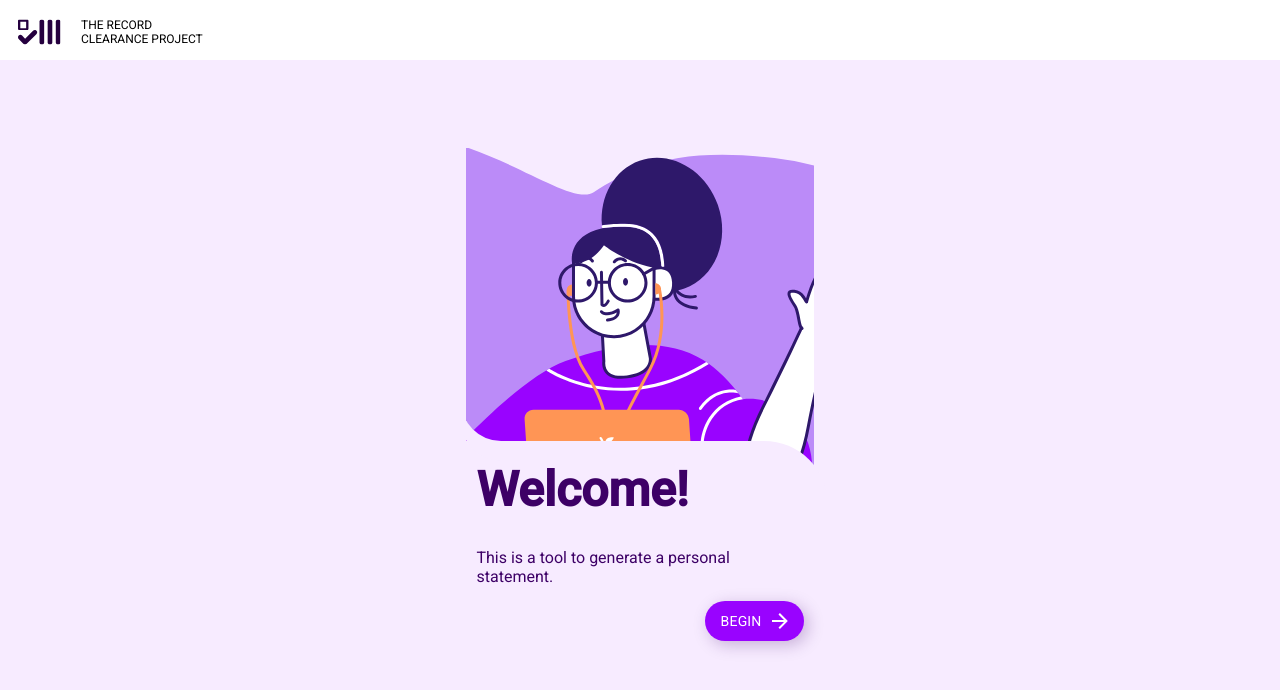
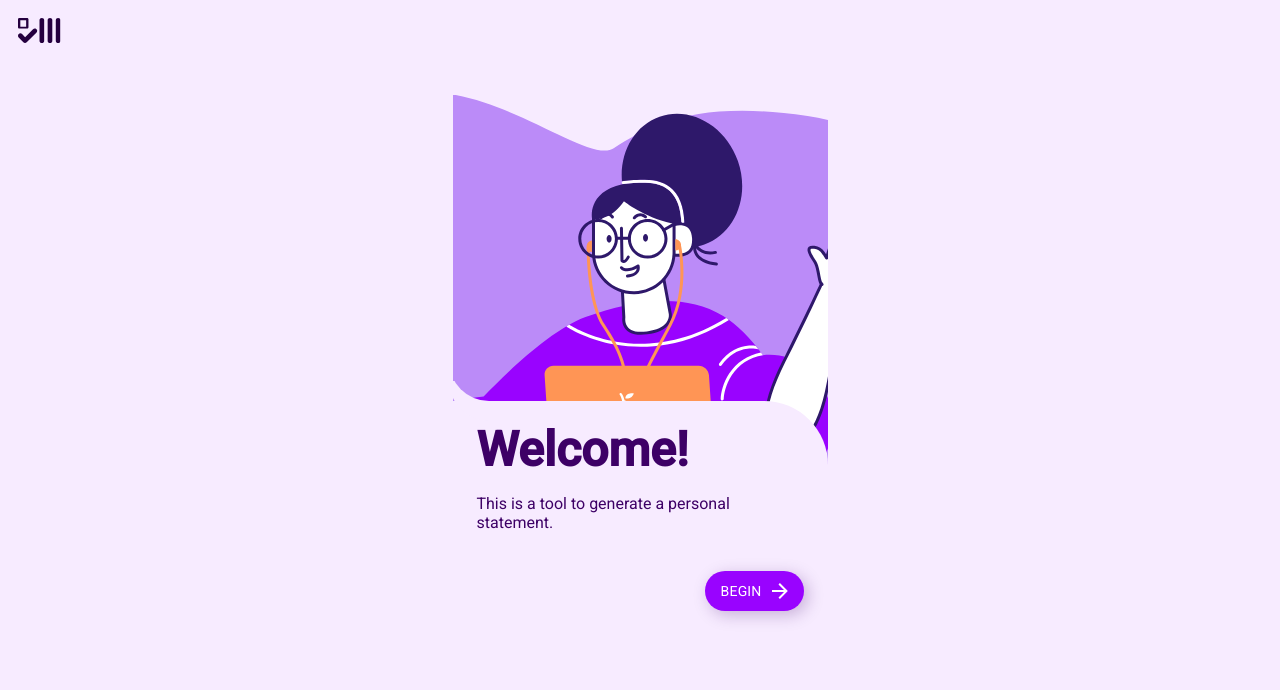
Before and after one commit to hackforla/expunge-assist, a React (Create React App) app in the folder react/client/: page /form/1 in a window 1280 px wide. Both pictures are taken after a click on the button "I UNDERSTAND". Shown: the top 690 px of the page. Built offline with nearby package versions, Linux system fonts and the light colour scheme.

Commit message:
style landing and beforeYouBegin and affirmation -record clearance logo now redirects back to Landing -made several spacing changes according to design specs

```diff
--- a/react/client/src/components/AffirmationComponent.tsx
+++ b/react/client/src/components/AffirmationComponent.tsx
@@ -1,7 +1,10 @@
 import React from 'react';
 import { Theme, createStyles, makeStyles } from '@material-ui/core';
+import { Link } from 'react-router-dom';
 
 import AffirmationImage from 'assets/affirmation-img.svg';
+import iconBlack from 'assets/iconBlack.svg';
+
 import Button from './Button';
 
 const useStyles = makeStyles<Theme, StyleProps>(() =>
@@ -11,10 +14,10 @@ const useStyles = makeStyles<Theme, StyleProps>(() =>
       background: '#f7ebff',
       left: '0',
       bottom: '0',
-      top: '60px',
+      top: '0',
       width: '100%',
       color: '#3d0066',
-      padding: '24px',
+      padding: '18px',
       zIndex: 1,
       display: (props) => (props.isActive ? 'block' : 'none'),
     },
@@ -24,19 +27,19 @@ const useStyles = makeStyles<Theme, StyleProps>(() =>
       alignItems: 'center',
       justifyContent: 'center',
       maxWidth: '375px',
-      margin: '5rem auto 0',
+      margin: '4rem auto 0',
       position: 'relative',
     },
     cropIllustration: {
       overflow: 'hidden',
       position: 'absolute',
-      width: '348px',
+      width: '375px',
     },
     illustration: {
       width: '600px',
       position: 'relative',
-      left: '-111px',
-      top: '-12px',
+      left: '-78px',
+      top: '-3px',
     },
     messageContainer: {
       display: 'flex',
@@ -44,7 +47,7 @@ const useStyles = makeStyles<Theme, StyleProps>(() =>
       background: '#f7ebff',
       height: '350px',
       position: 'relative',
-      top: '277px',
+      top: '290px',
       paddingTop: '20px',
       borderTopRightRadius: '64px',
       minWidth: '375px',
@@ -53,7 +56,7 @@ const useStyles = makeStyles<Theme, StyleProps>(() =>
         content: '""',
         position: 'absolute',
         top: '-40px',
-        left: '8px',
+        left: '-4px',
         height: '40px',
         width: '40px',
         borderBottomLeftRadius: '200px',
@@ -87,6 +90,9 @@ const AffirmationComponent = ({
 
   return (
     <div className={classes.root}>
+      <Link to="/">
+        <img src={iconBlack} alt="Expunge Assist Logo" />
+      </Link>
       <div className={classes.container}>
         <div className={classes.cropIllustration}>
           <img
@@ -98,13 +104,14 @@ const AffirmationComponent = ({
 
         <div className={classes.messageContainer}>
           <div className="page-title adjacent-mar-top">{titleText}</div>
-          <div className="adjacent-mar-top">{description}</div>
+          <div style={{ marginTop: '16px' }}>{description}</div>
           <div
             style={{
               display: 'flex',
               justifyContent: 'flex-end',
+              marginTop: '39px',
             }}
-            className="adjacent-mar-top align-right-sm"
+            className="align-right-sm"
           >
             <Button
               onClick={() => onChangeAffirmation({ isActive: false })}
--- a/react/client/src/components/Header.tsx
+++ b/react/client/src/components/Header.tsx
@@ -61,7 +61,9 @@ const Header = ({ pageNumber }: HeaderProps) => {
 
   return (
     <div className={`${classes.root} app-header`}>
-      <img src={icon} alt="" />
+      <Link to="/">
+        <img src={icon} alt="" />
+      </Link>
       <Link
         to="/"
         style={{
--- a/react/client/src/components/Navbar.tsx
+++ b/react/client/src/components/Navbar.tsx
@@ -56,6 +56,10 @@ const useStyles = makeStyles((theme: Theme) =>
           fontSize: '1rem',
         },
       },
+      [theme.breakpoints.down('sm')]: {
+        position: 'relative',
+        bottom: '17px',
+      },
     },
   })
 );
--- a/react/client/src/flows/BeforeYouBegin.tsx
+++ b/react/client/src/flows/BeforeYouBegin.tsx
@@ -1,4 +1,6 @@
 import React from 'react';
+import { makeStyles, createStyles } from '@material-ui/core';
+
 import useUtilityStyles from 'styles/utilityStyles';
 import { useTranslation } from 'react-i18next';
 
@@ -8,16 +10,27 @@ interface ComponentProps {
   goNextPage: () => void;
 }
 
+const useStyles = makeStyles(() =>
+  createStyles({
+    content: {
+      margin: '23px 0 50px',
+    },
+  })
+);
 const BeforeYouBegin = ({ goNextPage }: ComponentProps) => {
+  const classes = useStyles();
   const utilityClasses = useUtilityStyles({});
   const { t } = useTranslation();
 
   return (
-    <>
-      <div className="adjacent-mar-top" style={{ fontWeight: 500 }}>
+    <div className={utilityClasses.contentContainer}>
+      <div
+        className="adjacent-mar-top"
+        style={{ fontWeight: 500, fontSize: '20px' }}
+      >
         {t('disclaimer.header')}
       </div>
-      <div className="adjacent-mar-top" style={{ whiteSpace: 'pre-line' }}>
+      <div className={classes.content} style={{ whiteSpace: 'pre-line' }}>
         {t('disclaimer.text')}
       </div>
 
@@ -28,7 +41,7 @@ const BeforeYouBegin = ({ goNextPage }: ComponentProps) => {
           hasArrow
         />
       </div>
-    </>
+    </div>
   );
 };
 
--- a/react/client/src/pages/Landing.tsx
+++ b/react/client/src/pages/Landing.tsx
@@ -1,5 +1,6 @@
 import React from 'react';
 import Button from 'components/Button';
+import { makeStyles, createStyles } from '@material-ui/core';
 
 import useUtilityStyles from 'styles/utilityStyles';
 
@@ -7,18 +8,29 @@ interface LandingProps {
   goNextPage: () => void;
 }
 
+const useStyles = makeStyles(() =>
+  createStyles({
+    marTop24: {
+      marginTop: '24px',
+    },
+    marTop36: {
+      marginTop: '36px',
+    },
+  })
+);
+
 const Landing = ({ goNextPage }: LandingProps) => {
+  const classes = useStyles();
   const utilityClasses = useUtilityStyles({ theme: 'dark' });
+
   return (
     <div className={`${utilityClasses.contentContainer} content-page`}>
-      <h1 className="page-title adjacent-mar-top">
-        Start fresh with a record expungement
-      </h1>
-      <div className="adjacent-mar-top">
+      <h1 className="page-title">Start fresh with a record expungement</h1>
+      <div className={classes.marTop24}>
         Generate a personal statement in just 20 minutes
       </div>
 
-      <div className={`${utilityClasses.buttonContainer} adjacent-mar-top`}>
+      <div className={`${utilityClasses.buttonContainer} ${classes.marTop36}`}>
         <Button
           onClick={() => goNextPage()}
           theme="dark"
--- a/react/client/src/styles/App.css
+++ b/react/client/src/styles/App.css
@@ -31,8 +31,7 @@ h2 {
   }
 }
 
-.app-header + .content-page,
-.page-title + .adjacent-mar-top {
+.app-header + .page-title + .adjacent-mar-top {
   margin-top: 15px;
 }
 
--- a/react/client/src/styles/utilityStyles.ts
+++ b/react/client/src/styles/utilityStyles.ts
@@ -16,6 +16,7 @@ const useUtilityStyles = makeStyles((theme) =>
       maxWidth: '850px',
       marginLeft: 'auto',
       marginRight: 'auto',
+      marginTop: '49px',
 
       [theme.breakpoints.down('xs')]: {
         marginLeft: 'initial',
```
